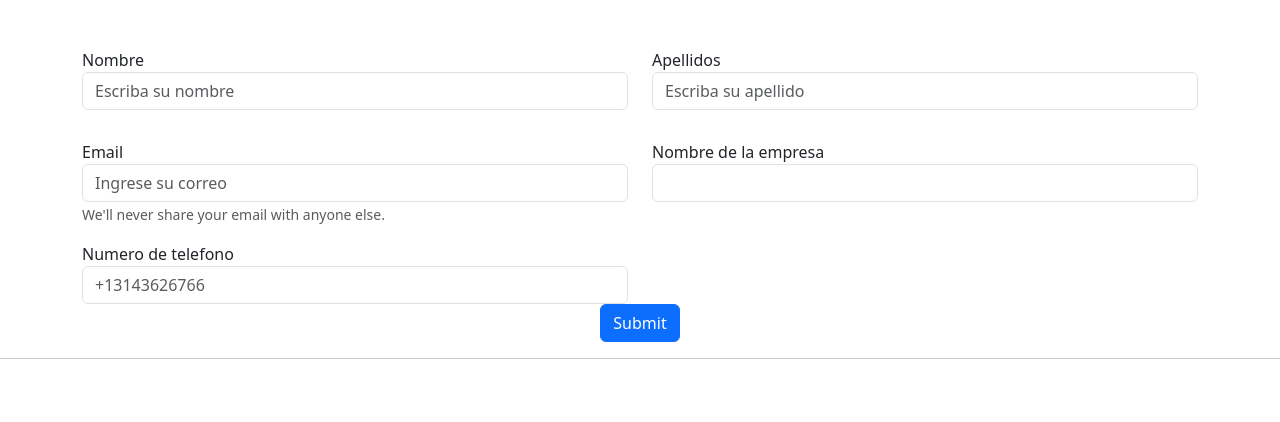
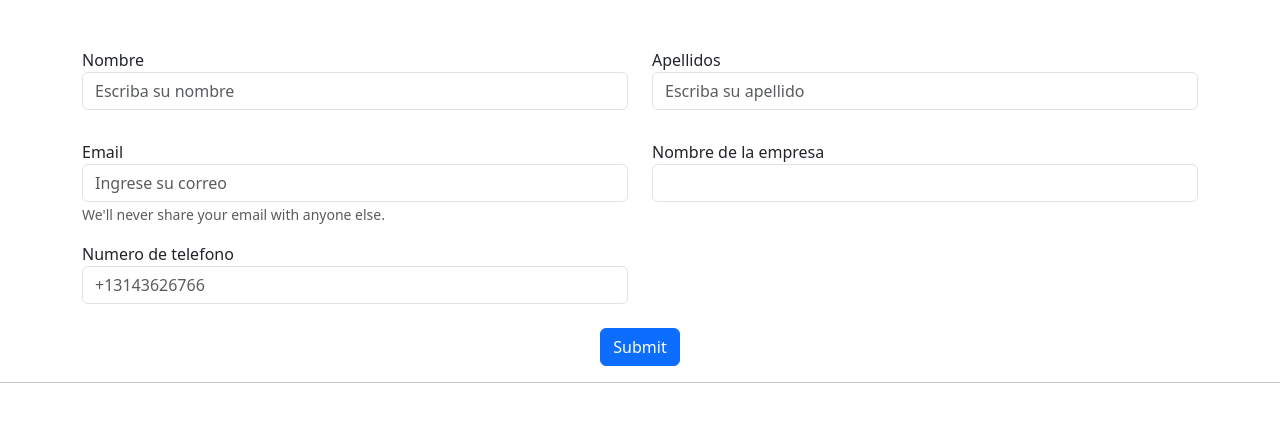
Before and after one commit to dcsandoval10/IN2C_Form_ProspectOS_Costarica, a plain HTML site: page Index.html in a window 1280 px wide. Shown: the part 120-542 px from the top of the page. Drawn offline with nearby package versions, Linux system fonts and the light colour scheme.

Commit message:
add:more space for btn

```diff
--- a/Index.html
+++ b/Index.html
@@ -72,7 +72,7 @@
 
 
                 </div >
-                <div class="d-flex justify-content-center">
+                <div class="d-flex justify-content-center mt-4">
                     <button type="submit"
                      class="btn btn-primary">Submit</button>
                 </div>
```
